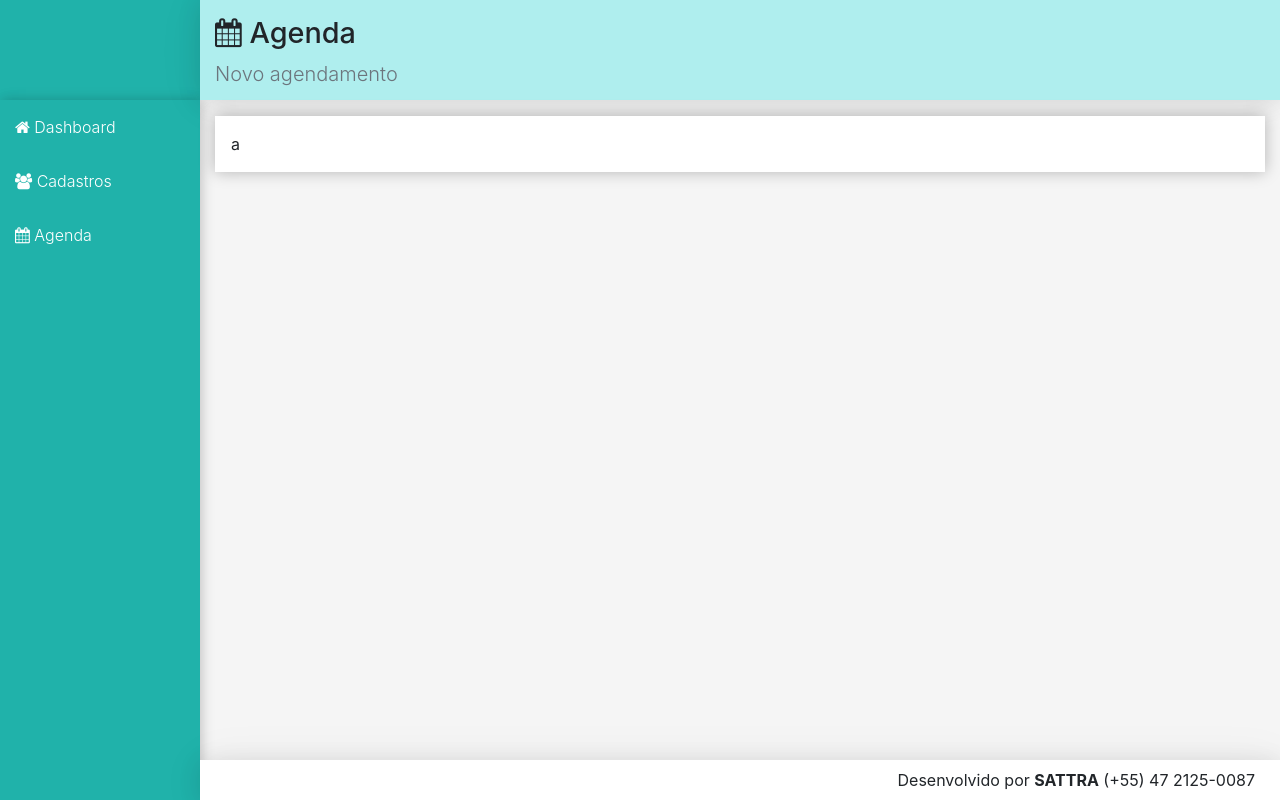
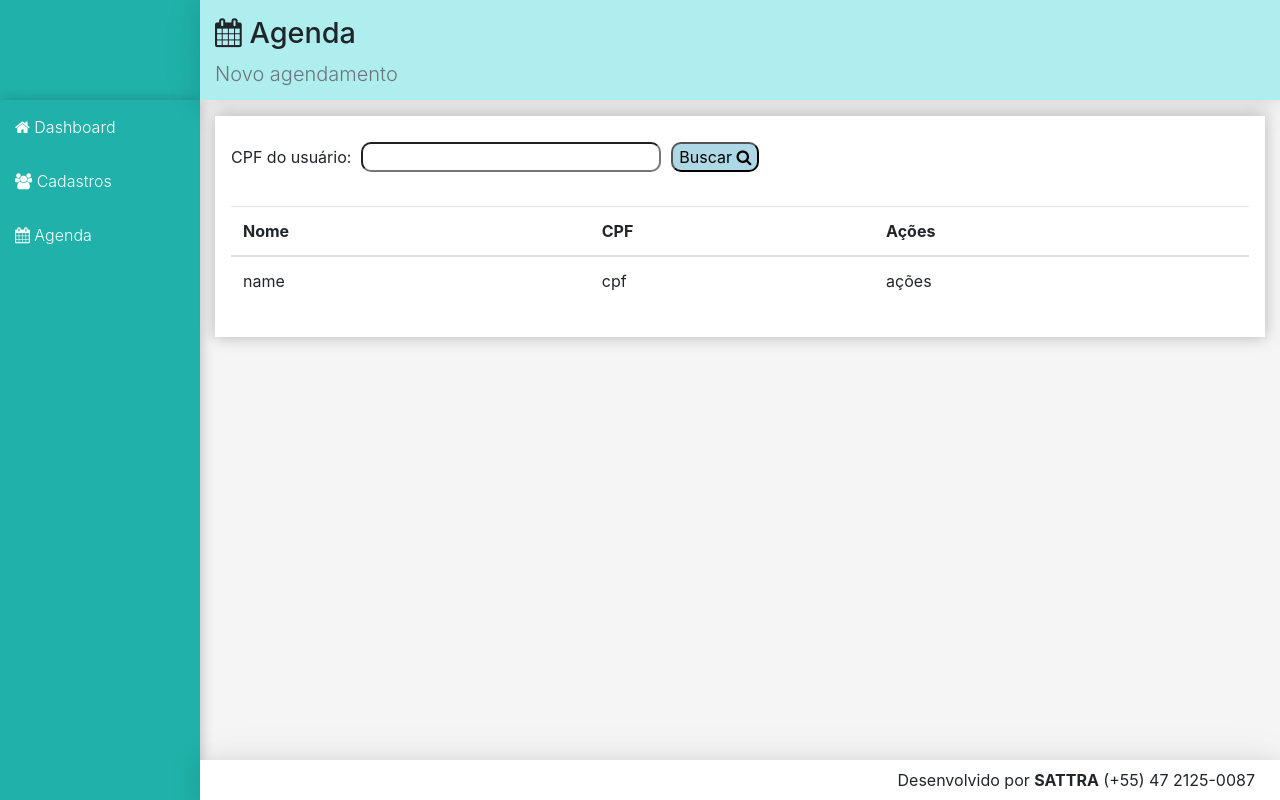
Before and after one commit to clarityClarice/Crud-e-Agendamento-Sattra, a React (Create React App) app: page /#/agendar in a window 1280 px wide. Built offline with nearby package versions, Linux system fonts and the light colour scheme.

Commit message:
Adicionando novo  componente e css

```diff
--- /dev/null
+++ b/src/components/agendar/Agendar.css
@@ -0,0 +1,30 @@
+.userCPF{
+    max-width: 50%;
+    min-width: 300px;
+    margin: 10px;
+    border-radius: 10px;
+}
+
+.buscarBtn{
+    border-radius: 10px;
+    background-color: lightblue;
+}
+
+.buscarBtn:hover{
+    background-color: lightseagreen;
+    color: #FFF;
+}
+
+.inputs {
+    display: grid;
+    grid-template-columns: 1fr 1fr;
+}
+
+.inputs input{
+    margin: 5px;
+    border-radius: 5px;
+}
+
+button{
+    max-width: 120px;
+}
--- a/src/components/agendar/Agendar.jsx
+++ b/src/components/agendar/Agendar.jsx
@@ -1,9 +1,11 @@
 import React from 'react'
 import Main from '../template/Main'
 
+import './Agendar.css'
 
 const initialState = {
     user: {name: '', cpf: '', horaInicial:'', horaFinal:''},
+    date: {day: '', month: '', year: ''},
     list: []
 }
 
@@ -13,13 +15,58 @@ class Agendar extends React.Component {
 
     renderSearch(){
         return (
-            <span>a</span>
+            <div className="content">
+                <span className="labelCPF">CPF do usuário:</span>
+                <input className="userCPF" />
+                <button className="buscarBtn">Buscar <i class="fa fa-search"></i></button>
+
+                <table className="table mt-4">
+                    <thead>
+                        <tr>
+                            <th>Nome</th>
+                            <th>CPF</th>
+                            <th>Ações</th>
+                        </tr>
+                    </thead>
+                    <tbody>
+                    <tr >
+                        <td>name</td>
+                        <td>cpf</td>
+                        <td>
+                            ações
+                        </td>
+                    </tr>
+                    </tbody>
+                </table>
+
+
+            </div>
         )
     }
 
     renderAgendar(){
         return(
-            <span>b</span>
+            <div className="content">
+                <p className="lead text-muted">
+                    nome do cara
+                </p>
+                <div className="inputs">
+                    <div className="form-group">
+                        <label>Hora Inicial</label>
+                        <input type="time" />
+                    </div>
+                    <div className="form-group">
+                        <label>Hora Final</label>
+                        <input type="time" />
+                    </div>
+                    <div className="form-group">
+                        <label>Setor responsável:</label>
+                        <input type="text" />
+                    </div>
+                </div>
+                <button className="btn btn-primary" >Agendar <i class="fa fa-save"></i></button>
+
+            </div>
         )
     }
 
```
